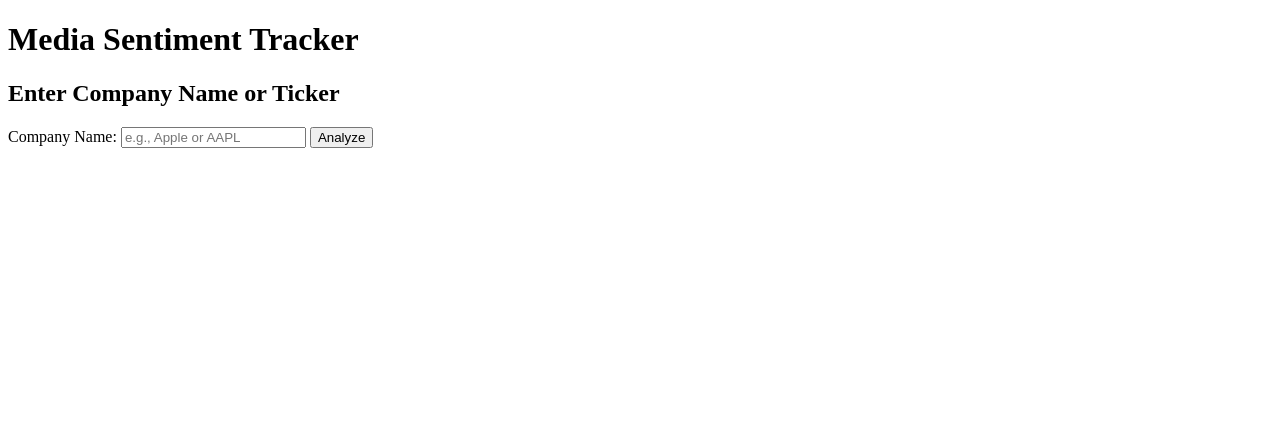
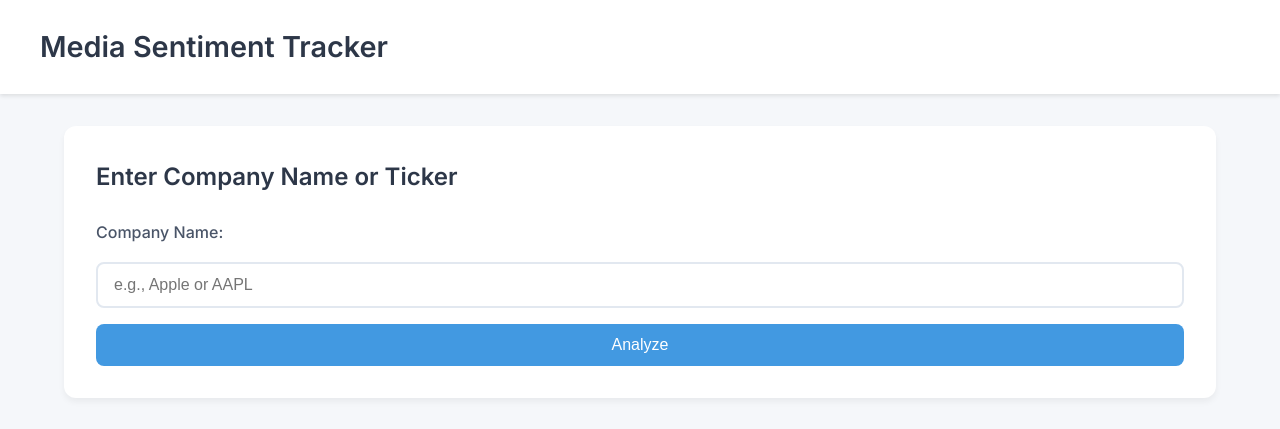
Before and after one commit to brennanlmorris/Media_Tracker, a Flask app: page / in a window 1280 px wide. Shown: the top 429 px of the page. Run offline with Flask 3, Linux system fonts and the light colour scheme.

Commit message:
Added CSS styling to form

```diff
--- a/app/static/css/main.css
+++ b/app/static/css/main.css
@@ -0,0 +1,95 @@
+/* Modern CSS Reset and Base Styles */
+
+* {
+    margin: 0;
+    padding: 0;
+    box-sizing: border-box;
+}
+
+body {
+    font-family: 'Inter', -apple-system, BlinkMacSystemFont, sans-serif;
+    line-height: 1.6;
+    color: #333;
+    background-color: #f5f7fa;
+}
+
+/* Header Styles */
+header {
+    background-color: #ffffff;
+    padding: 1.5rem;
+    box-shadow: 0 2px 4px rgba(0, 0, 0, 0.1);
+}
+
+header h1 {
+    max-width: 1200px;
+    margin: 0 auto;
+    color: #2d3748;
+    font-size: 1.8rem;
+}
+
+/* Main Content Styles */
+main {
+    max-width: 1200px;
+    margin: 2rem auto;
+    padding: 0 1.5rem;
+}
+
+.search-container {
+    background: #ffffff;
+    padding: 2rem;
+    border-radius: 12px;
+    box-shadow: 0 4px 6px rgba(0, 0, 0, 0.05);
+}
+
+.search-container h2 {
+    color: #2d3748;
+    margin-bottom: 1.5rem;
+    font-size: 1.5rem;
+}
+
+/* Form Styles */
+form {
+    display: flex;
+    flex-direction: column;
+    gap: 1rem;
+}
+
+label {
+    font-weight: 500;
+    color: #4a5568;
+}
+
+input {
+    font-weight: 500;
+    color: #4a5568;
+}
+
+input[type="text"] {
+    padding: 0.75rem 1rem;
+    border: 2px solid #e2e8f0;
+    border-radius: 8px;
+    font-size: 1rem;
+    transition: border-color 0.2s ease;
+}
+
+input[type="text"]:focus {
+    outline: none;
+    border-color: #4299e1;
+    box-shadow: 0 0 0 3px rgba(66, 153, 225, 0.15);
+}
+
+button[type="submit"] {
+    background-color: #4299e1;
+    color: white;
+    padding: 0.75rem 1.5rem;
+    border: none;
+    border-radius: 8px;
+    font-size: 1rem;
+    font-weight: 500;
+    cursor: pointer;
+    transition: background-color 0.2s ease;
+}
+
+button[type="submit"]:hover {
+    background-color: #3182ce;
+}
--- a/app/templates/base.html
+++ b/app/templates/base.html
@@ -3,7 +3,10 @@
 <html lang="en">
 <head>
     <meta charset="UTF-8">
+    <meta name="viewport" content="width=device-width, initial-scale=1.0">
     <title>Media Sentiment Tracker</title>
+    <link rel="stylesheet" href="{{  url_for('static', filename='css/main.css') }}">
+    <link href="https://fonts.googleapis.com/css2?family=Inter:wght@400;500;600&display=swap" rel="stylesheet">
 </head>
 <body>
     <header>
```
